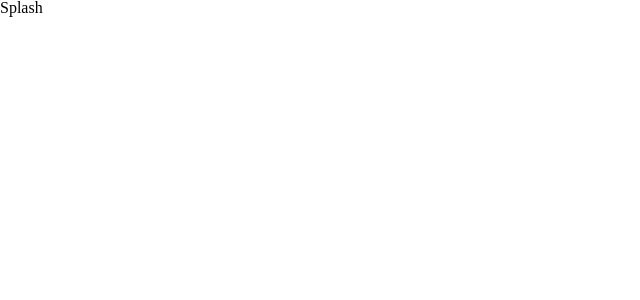
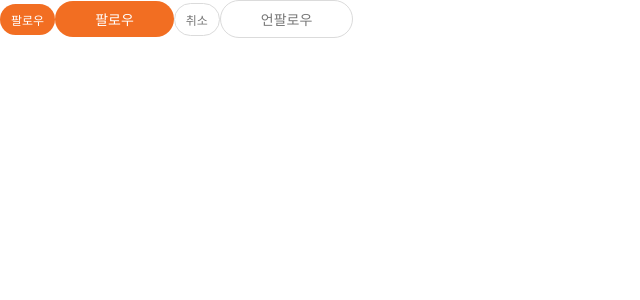
Before and after one commit to nailedReact/bokgungom-market, a React (Create React App) app in the folder my-app/: page / in a window 1280 px wide. Shown: the top 300 px of the page, without its empty margins (0-640 px from the left). Built offline with nearby package versions, Linux system fonts and the light colour scheme.

Commit message:
Feat: 팔로우 버튼 마크업 #23

```diff
--- a/my-app/package.json
+++ b/my-app/package.json
@@ -13,7 +13,7 @@
     "react-router-dom": "^6.4.4",
     "react-scripts": "5.0.1",
     "styled-components": "^5.3.6",
-    "styled-reset": "^4.4.2",
+    "styled-reset": "^4.4.4",
     "web-vitals": "^2.1.4"
   },
   "scripts": {
--- /dev/null
+++ b/my-app/src/components/ButtonFollow.jsx
@@ -0,0 +1,22 @@
+import styled from "styled-components";
+
+const ButtonFollow = styled.button`
+    background-color: ${(props) => (props.type === 'follow'? '#F26E22' : '#fff')};
+    color: ${(props) => (props.type === 'follow'? '#fff' : '#767676')};
+    border: ${(props) => (props.type === 'follow'? 'none' : '1px solid #DBDBDB;')};
+
+    &.ms {
+        border-radius: 30px;
+        cursor: pointer;
+        font-size: 12px;
+        padding: 7px 11px;
+    }
+    &.large {
+        border-radius: 30px;
+        cursor: pointer;
+        font-size: 14px;
+        padding: 8px 40px;
+    }
+`
+
+export default ButtonFollow;
--- a/my-app/src/pages/splash/Splash.jsx
+++ b/my-app/src/pages/splash/Splash.jsx
@@ -1,5 +1,12 @@
+import ButtonFollow from "../../components/ButtonFollow"
+
 export default function Splash() {
     return (
-        <div>Splash</div>
+        <div>
+            <ButtonFollow className="ms" type="follow">팔로우</ButtonFollow>
+            <ButtonFollow className="large" type="follow">팔로우</ButtonFollow>
+            <ButtonFollow className="ms">취소</ButtonFollow>
+            <ButtonFollow className="large">언팔로우</ButtonFollow>
+        </div>
     )
 }
```
Also changed, not shown: 1 other file (tests, documents, lock files or other folders).
